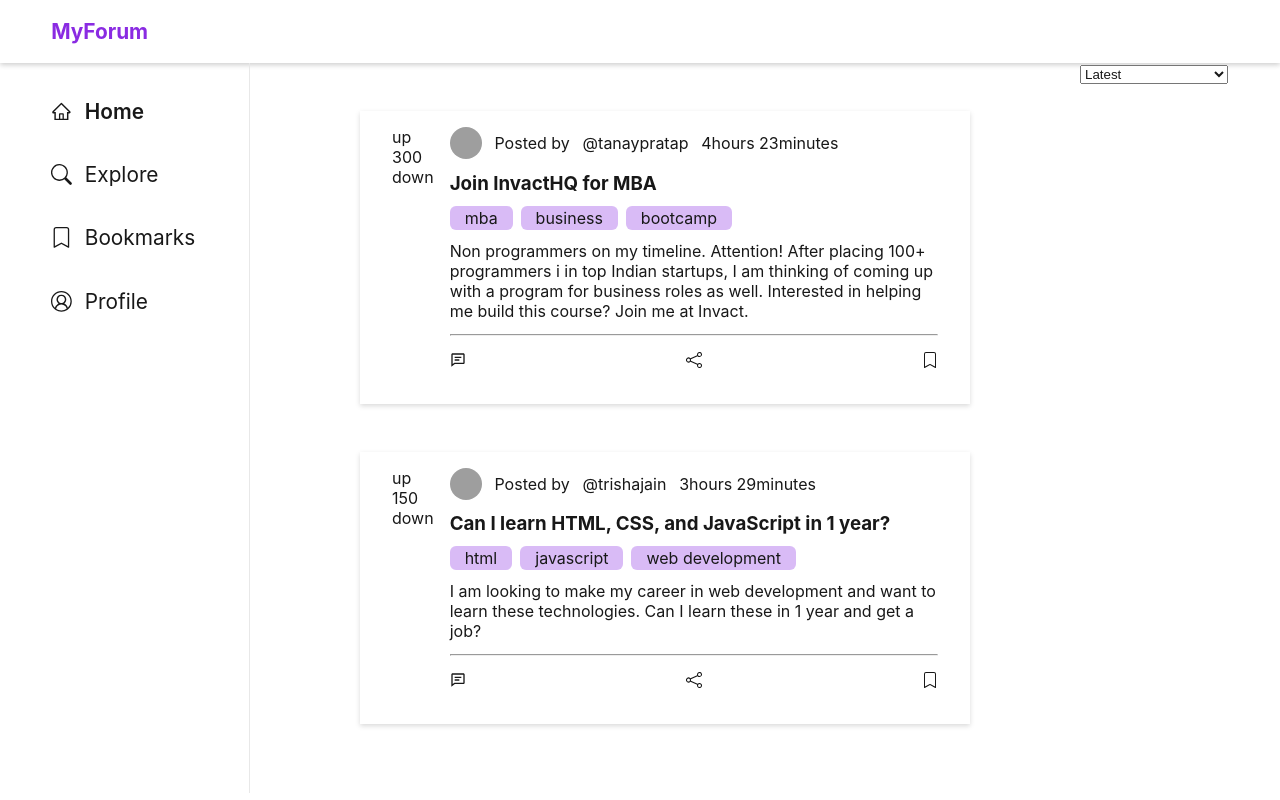
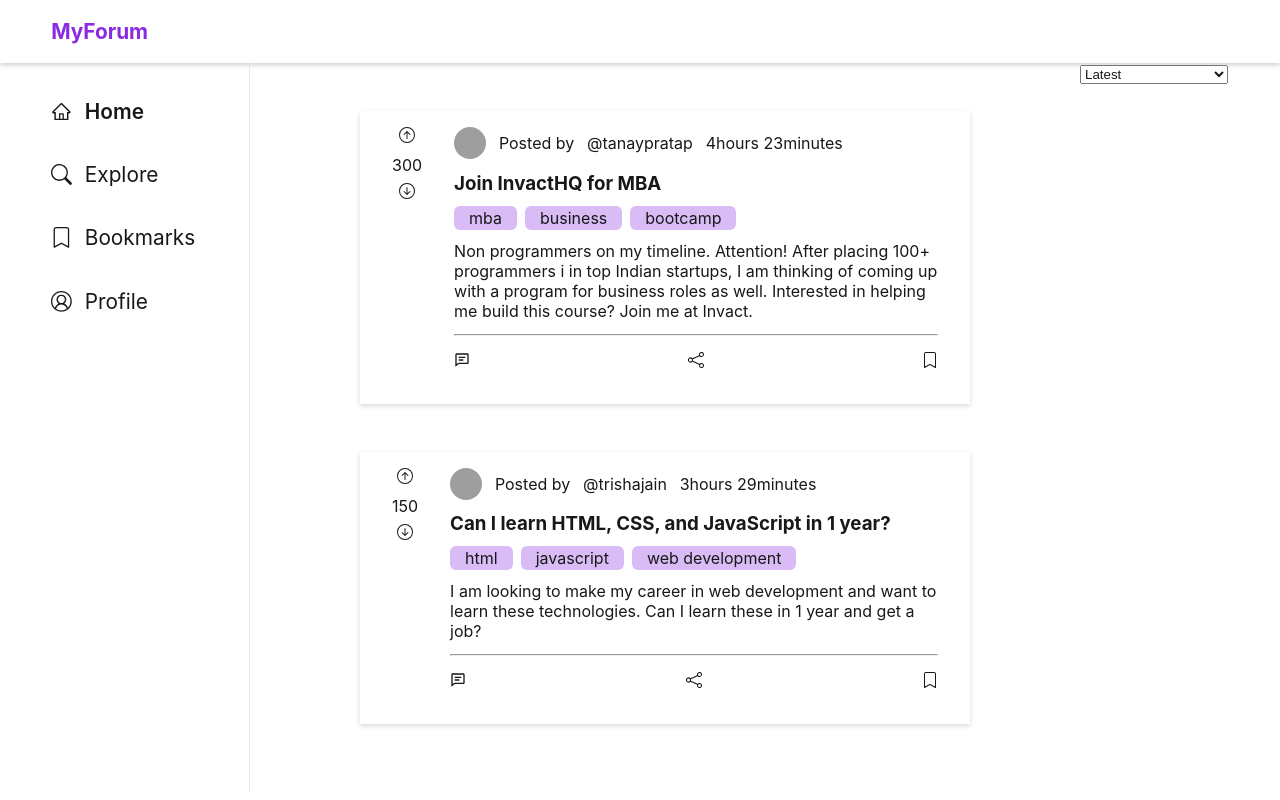
Before and after one commit to prachi-sahu-codes/mcr4, a React (Create React App) app: page / in a window 1280 px wide. Built offline with nearby package versions, Linux system fonts and the light colour scheme; grey boxes are pictures that could not be loaded.

Commit message:
feat: icons added

```diff
--- a/src/App.css
+++ b/src/App.css
@@ -83,7 +83,11 @@
 }
 
 .vote-box {
-  padding-right: 1rem;
+  display: flex;
+  flex-direction: column;
+  gap: 0.5rem;
+  padding-right: 2rem;
+  text-align: center;
 }
 
 .tags {
--- a/src/component/Card.js
+++ b/src/component/Card.js
@@ -1,5 +1,11 @@
 import React from "react";
-import { BsBookmark, BsFillBookmarkFill, BsShare } from "react-icons/bs";
+import {
+  BsBookmark,
+  BsFillBookmarkFill,
+  BsShare,
+  BsArrowUpCircle,
+  BsArrowDownCircle,
+} from "react-icons/bs";
 import { BiCommentDetail } from "react-icons/bi";
 import { AiOutlineHeart } from "react-icons/ai";
 
@@ -21,13 +27,13 @@ export const Card = ({ item, noDetail }) => {
           <div
             onClick={() => dispatch({ type: "UPVOTE", payload: item.postId })}
           >
-            up
+            <BsArrowUpCircle />
           </div>
           <div>{calcVotes(item.upvotes, item.downvotes)}</div>
           <div
             onClick={() => dispatch({ type: "DOWNVOTE", payload: item.postId })}
           >
-            down
+            <BsArrowDownCircle />
           </div>
         </div>
         <div>
```
